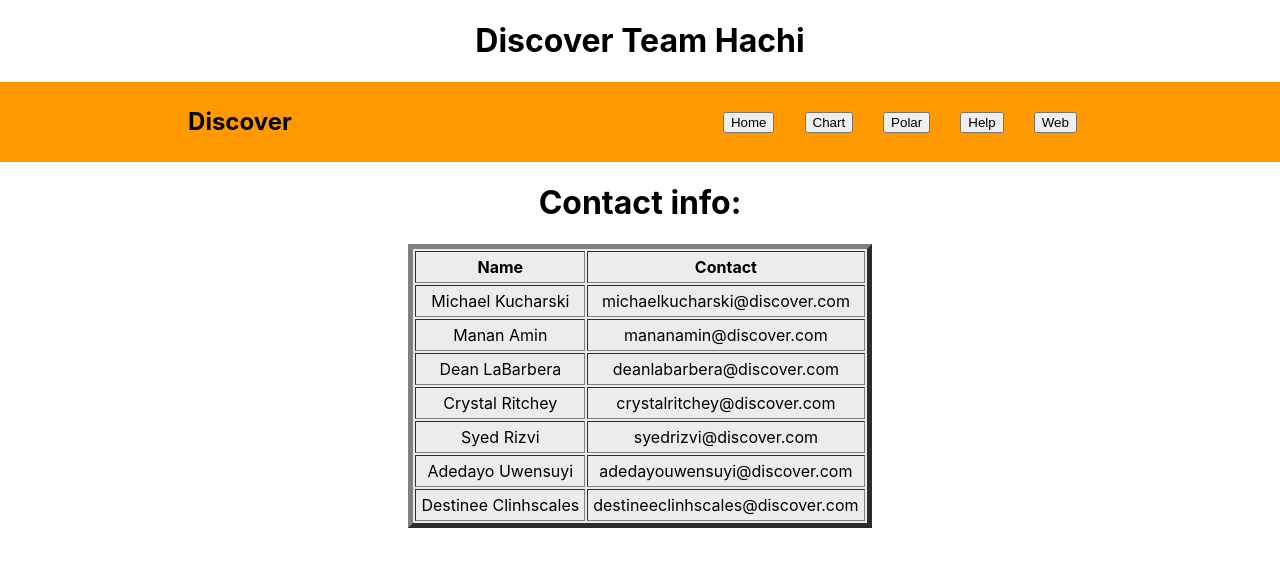
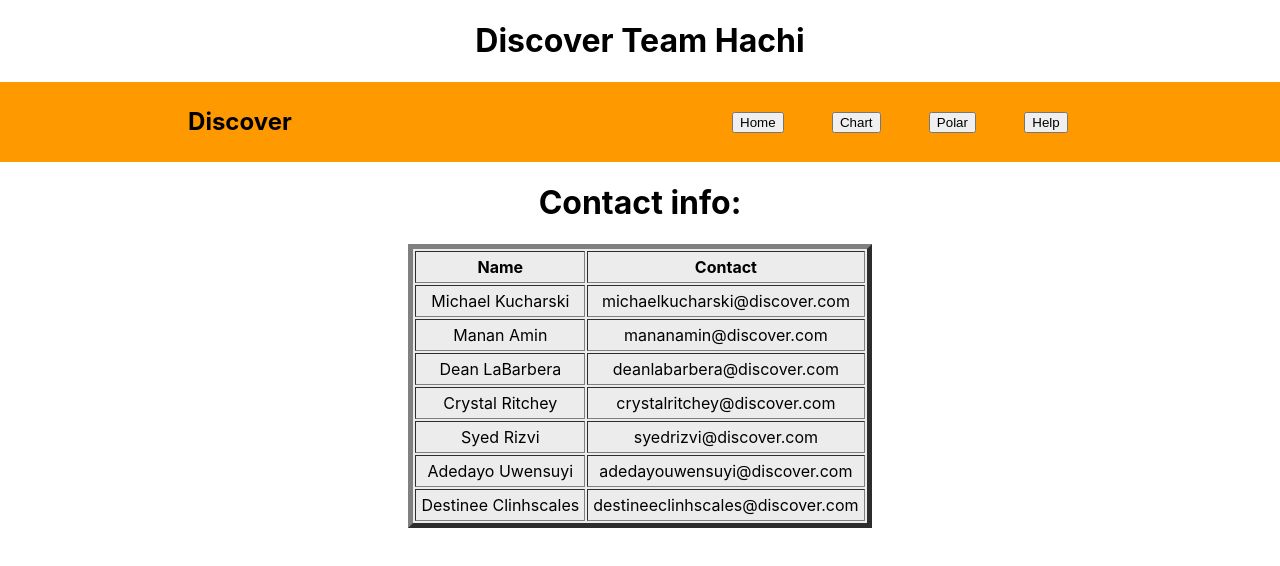
Before and after one commit to onehpee/Hot100, a React (Create React App) app in the folder spotify-dashboard/client/: page /help in a window 1280 px wide. Shown: the top 566 px of the page. Built offline with nearby package versions, Linux system fonts and the light colour scheme.

Commit message:
removed web

```diff
--- a/spotify-dashboard/client/src/App.js
+++ b/spotify-dashboard/client/src/App.js
@@ -4,7 +4,6 @@ import './App.css';
 import Chart from './components/Chart.js';
 import Polar from './components/Polar';
 import Help from './components/Help';
-import Web from './components/Web';
 import Nav from './components/Nav';
 import { BrowserRouter as Router, Route } from 'react-router-dom';
 
@@ -19,7 +18,6 @@ function App() {
         <Route path="/Chart" component={Chart}/>
         <Route path="/Polar" component={Polar}/>
         <Route path="/help" component={Help}/>
-        <Route path="/web" component={Web}/>
       </div>
     </Router>
   )
--- a/spotify-dashboard/client/src/components/Nav.js
+++ b/spotify-dashboard/client/src/components/Nav.js
@@ -21,9 +21,6 @@ function Nav() {
                 <Link to="/Help">
                     <li><button>Help</button></li>
                 </Link>
-                <Link to="/web">
-                    <li><button>Web</button></li>
-                </Link>
             </ul>
       </nav>
     )
--- a/spotify-dashboard/client/src/components/Web.js
+++ /dev/null
@@ -1,15 +0,0 @@
-import React from 'react';
-
-
-
-function Web() {
-  return (
-    <div className="App">
-    <h1> Web </h1>
-
-      </div>
-
-  )
-}
-
-export default Web
```
